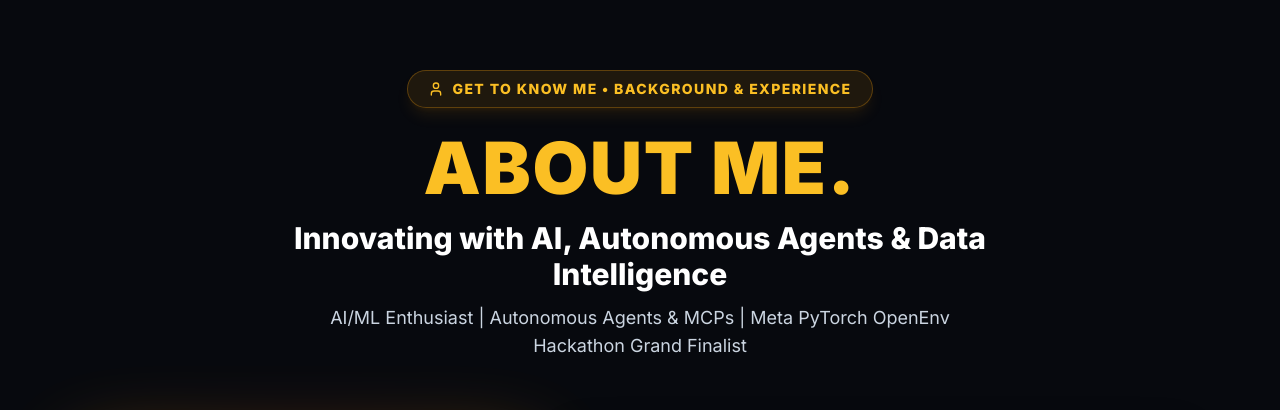
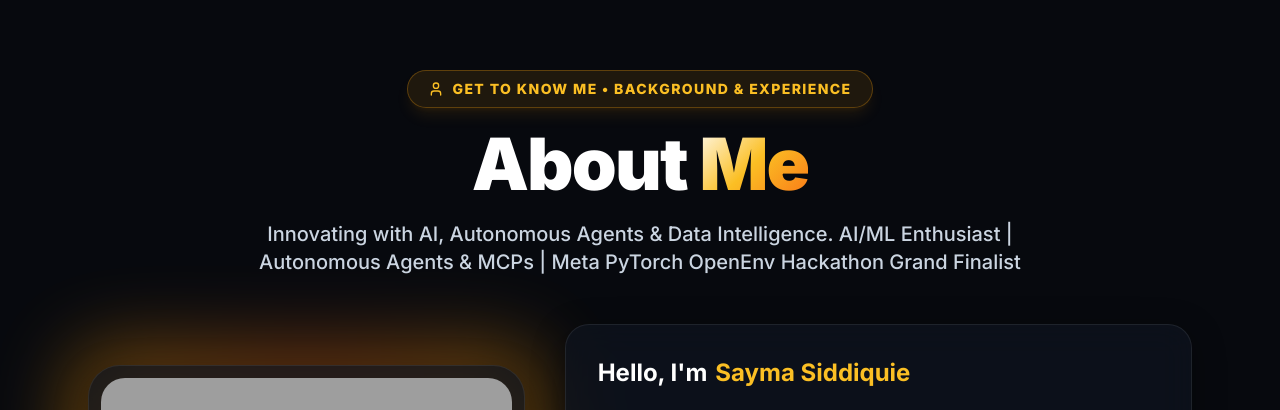
Before and after one commit to saymasiddiquie/sayma-portfolio, a React (Vite) app: page / in a window 1280 px wide. Shown: the part 826-1236 px from the top of the page. Built offline with nearby package versions, Linux system fonts and the light colour scheme; grey boxes are pictures that could not be loaded.

Commit message:
Match About Me section title font, size, and gradient exactly with Celebrated Chapters

```diff
--- a/src/components/AboutSection.jsx
+++ b/src/components/AboutSection.jsx
@@ -23,19 +23,17 @@ export default function AboutSection() {
 
   return (
     <section id="about" className="py-24 relative z-20 container mx-auto px-6 max-w-6xl">
-      <div className="text-center mb-16">
-        <span className="inline-flex items-center gap-2 px-5 py-2 rounded-full text-xs md:text-sm font-extrabold uppercase tracking-widest text-amber-400 bg-amber-500/10 border border-amber-500/30 shadow-lg shadow-amber-500/10 mb-4">
+      {/* Section Header */}
+      <div className="text-center mb-12">
+        <span className="inline-flex items-center gap-2 px-5 py-2 rounded-full text-xs md:text-sm font-extrabold uppercase tracking-widest text-amber-400 bg-amber-500/10 border border-amber-500/30 shadow-lg shadow-amber-500/10">
           <User className="w-4 h-4 text-amber-400" />
           GET TO KNOW ME • BACKGROUND & EXPERIENCE
         </span>
-        <h2 className="text-4xl sm:text-5xl md:text-6xl lg:text-7xl font-black text-amber-400 tracking-wide uppercase mt-2 mb-4">
-          ABOUT ME.
+        <h2 className="text-5xl md:text-6xl lg:text-7xl font-black text-white mt-5 mb-5 tracking-tight leading-tight">
+          About <span className="gradient-heading">Me</span>
         </h2>
-        <h3 className="text-xl sm:text-2xl md:text-3xl font-extrabold text-white max-w-3xl mx-auto mb-3 leading-snug">
-          Innovating with AI, Autonomous Agents & Data Intelligence
-        </h3>
-        <p className="text-slate-300 text-base md:text-lg max-w-2xl mx-auto leading-relaxed">
-          {personal.tagline}
+        <p className="text-slate-300 text-lg md:text-xl max-w-3xl mx-auto font-medium leading-relaxed">
+          Innovating with AI, Autonomous Agents & Data Intelligence. {personal.tagline}
         </p>
       </div>
 
```
